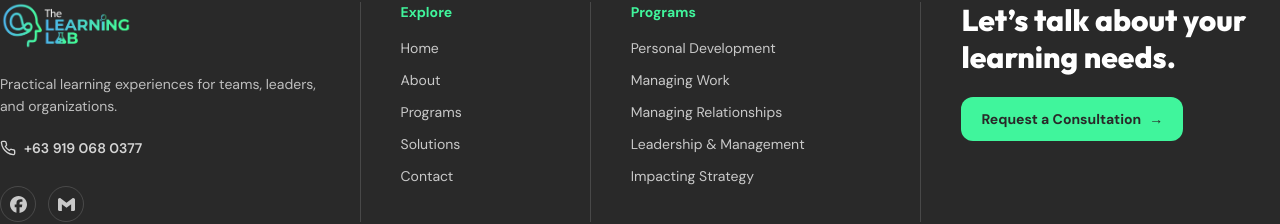
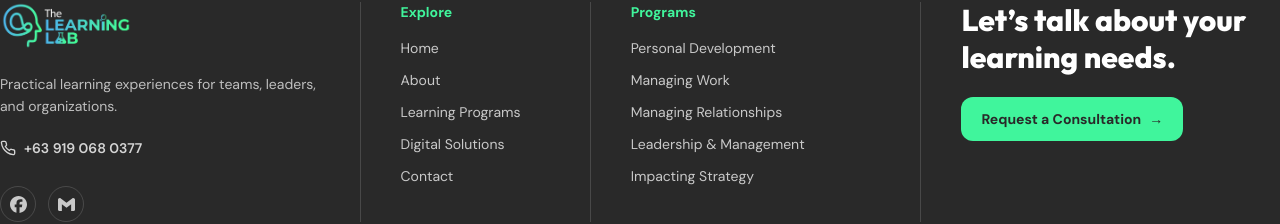
Before and after one commit to gabzy0423/The-Learning-Lab, a Next.js app: page / in a window 1280 px wide. Shown: the part 3989-4213 px from the top of the page. Built offline with nearby package versions, Linux system fonts and the light colour scheme.

Commit message:
Align footer navigation labels

```diff
--- a/components/layout/Footer.tsx
+++ b/components/layout/Footer.tsx
@@ -5,8 +5,8 @@ import { programs } from "@/content/programs";
 const footerLinks = [
   { href: "/", label: "Home" },
   { href: "/about", label: "About" },
-  { href: "/programs", label: "Programs" },
-  { href: "/solutions", label: "Solutions" },
+  { href: "/programs", label: "Learning Programs" },
+  { href: "/solutions", label: "Digital Solutions" },
   { href: "/contact", label: "Contact" },
 ];
 
```
